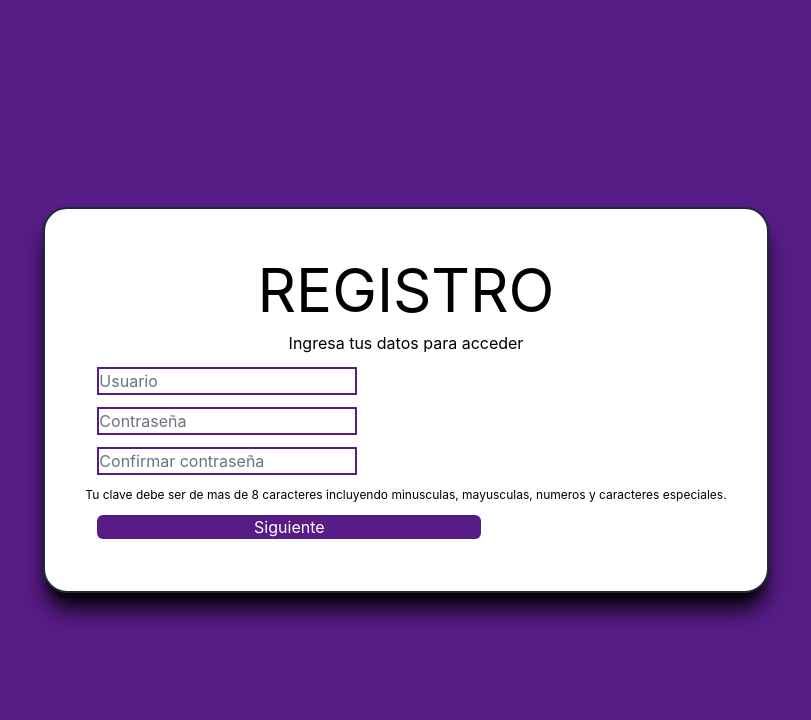
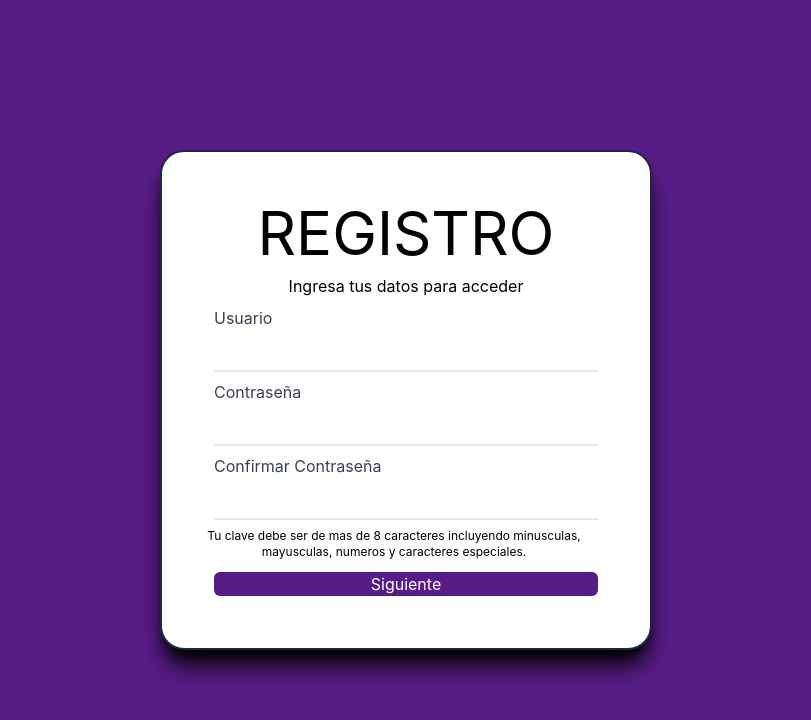
Before and after one commit to feavilan04/electron-ministry-board, a React (Create React App) app: page / in a window 1280 px wide. Shown: the top 720 px of the page, without its empty margins (234-1045 px from the left). Built offline with nearby package versions, Linux system fonts and the light colour scheme.

Commit message:
add support for tailwind forms and style inputs for register form (input should become a component)

```diff
--- a/package.json
+++ b/package.json
@@ -52,6 +52,7 @@
     ]
   },
   "devDependencies": {
+    "@tailwindcss/forms": "^0.5.4",
     "@types/file-saver": "^2.0.5",
     "@types/text-encoding": "^0.0.36",
     "electron": "^25.3.0",
--- a/src/Registro.tsx
+++ b/src/Registro.tsx
@@ -8,16 +8,52 @@ function App() {
       <div className="box-content p-10 border-2 border-slate-800 place-self-center bg-white shadow-xl rounded-3xl shadow-current">
         <p className="text-center text-6xl leading-snug ">REGISTRO</p>
         <p className="text-center text-base">Ingresa tus datos para acceder</p>
-        <div className="box-content border-2 w-64 m-3 border-purple-900 text-base text-gray-500 text-left">
-          Usuario
-        </div>
-        <div className="box-content border-2 w-64 m-3 border-purple-900 text-base text-gray-500 text-left">
-          Contraseña
-        </div>
-        <div className="box-content border-2 w-64 m-3 border-purple-900 text-base text-gray-500 text-left ">
-          Confirmar contraseña
-        </div>
-        <p className="text-center whitespace-normal text-xs">
+        <label className="block my-2 mx-auto w-96">
+          <span className="text-gray-700">Usuario</span>
+          <input
+            type="text"
+            className="
+              mt-0
+              block
+              w-full
+              px-0.5
+              border-0 border-b-2 border-gray-200
+              focus:ring-0 focus:border-black
+            "
+            placeholder=""
+          />
+        </label>
+        <label className="block my-2 mx-auto w-96">
+          <span className="text-gray-700">Contraseña</span>
+          <input
+            type="text"
+            className="
+              mt-0
+              block
+              w-full
+              px-0.5
+              border-0 border-b-2 border-gray-200
+              focus:ring-0 focus:border-black
+            "
+            placeholder=""
+          />
+        </label>
+        <label className="block my-2 mx-auto w-96">
+          <span className="text-gray-700">Confirmar Contraseña</span>
+          <input
+            type="text"
+            className="
+              mt-0
+              block
+              w-full
+              px-0.5
+              border-0 border-b-2 border-gray-200
+              focus:ring-0 focus:border-black
+            "
+            placeholder=""
+          />
+        </label>
+        <p className="text-center whitespace-normal text-xs w-96">
           Tu clave debe ser de mas de 8 caracteres incluyendo minusculas,
           mayusculas, numeros y caracteres especiales.
         </p>
--- a/tailwind.config.js
+++ b/tailwind.config.js
@@ -4,5 +4,5 @@ module.exports = {
   theme: {
     extend: {},
   },
-  plugins: [],
+  plugins: [require("@tailwindcss/forms")],
 };
```
Also changed, not shown: 1 other file (tests, documents, lock files or other folders).
